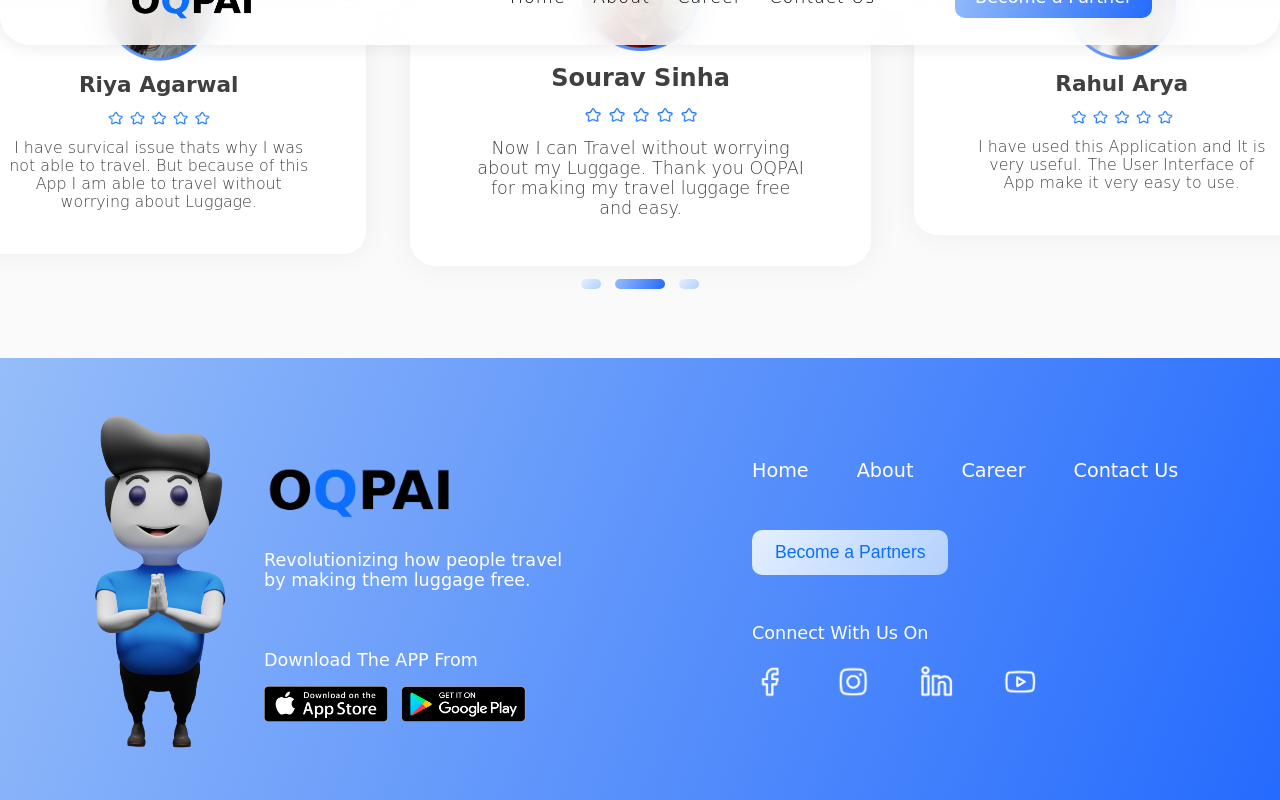
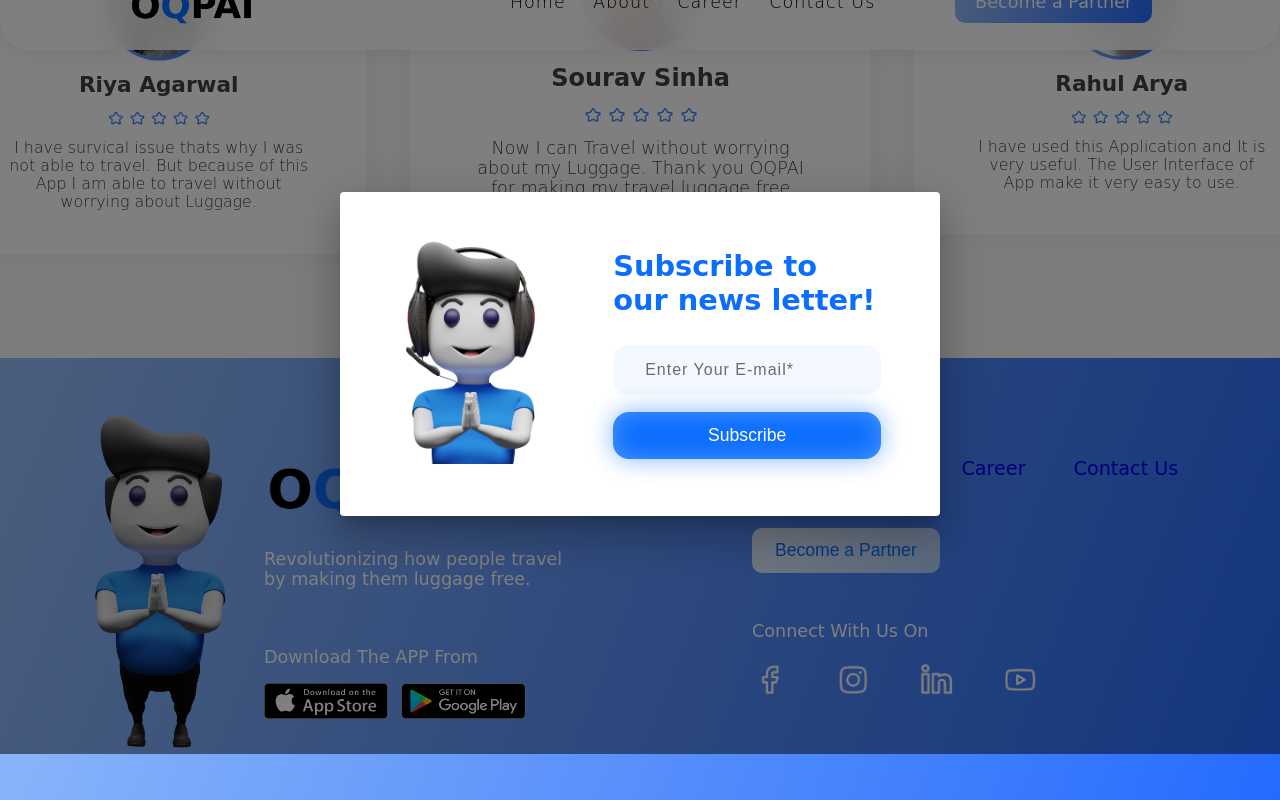
Before and after one commit to 2020devanshu/systemdesign_oqpai, a React (Vite) app: page / in a window 1280 px wide. Both pictures are taken after a click on the picture 326 px from the left and 5431 px from the top of the page. Shown: the part 4728-5528 px from the top of the page. Built offline with nearby package versions, Linux system fonts and the light colour scheme; a web font is replaced by a local one.

Commit message:
Bugs fixed

```diff
--- a/src/components/Footer.jsx
+++ b/src/components/Footer.jsx
@@ -1,4 +1,4 @@
-import React from 'react'
+import React, { useEffect, useState, useRef } from 'react'
 import appstore from '../assets/welcome/app_store.png';
 import googleplay from '../assets/welcome/google_play.png';
 import thankYou from '../assets/thank_you.png';
@@ -8,11 +8,26 @@
 import Youtube from '../assets/footer/Youtube.png';
 import logo from '../assets/logo.png'
 import '../styles/Footer.scss'
+import Model from '../components/Model';
 
 const Footer = () => {
+
+    const text = useRef();
+    const [model, setModel] = useState(false);
+
+    const openModel = () => {
+        console.log('Reached')
+        setModel(true);
+    }
+
+    const closeModel = () => {
+        setModel(false);
+    }
+
     return (
         <footer>
             <div className="footer-mobile__content">
+            <Model closeModel={closeModel} open={model} />
                 <ul className="links">
                     <li><a href="/">Home</a></li>
                     <li><a href="/">About</a></li>
@@ -27,8 +42,10 @@
                 <div className="footer-appLinks__container">
                     <p>Download The APP From</p>
                     <div className="footer-app__download">
-                        <img src={appstore} alt="Apple Store" />
-                        <img src={googleplay} alt="Google Play Store" />
+                        <a>
+                    <img onClick={openModel} src={appstore} alt="Apple Store" />
+                    <img onClick={openModel} src={googleplay} alt="Google PlayStore" />
+                    </a>
                     </div>
                 </div>
                 <div className="footer-social-links">
@@ -49,29 +66,33 @@
                     <div className="footer-appLinks__container">
                         <p>Download The APP From</p>
                         <div className="footer-app__download">
-                            <img src={appstore} alt="Apple Store" />
-                            <img src={googleplay} alt="Google Play Store" />
+                        <a>
+                        <img onClick={openModel} src={appstore} alt="Apple Store" />
+                        <img onClick={openModel} src={googleplay} alt="Google PlayStore" />
+                        </a>
                         </div>
                     </div>
                 </div>
             </div>
             <div className="oqpai-footer__colRight">
-                <ul className="footer-links">
-                    <li>Home</li>
-                    <li>About</li>
-                    <li>Career</li>
-                    <li>Contact Us</li>
+            <ul className="footer-links">
+                    <li><a href="/">Home</a></li>
+                    <li><a href="/#/about">About</a></li>
+                    <li><a href="/#/career">Career</a></li>
+                    <li><a href="/#/contact-us">Contact Us</a></li>
                 </ul>
                 <div>
-                    <button className='footer-button'>Become a Partners</button>
+                <a href="/#/partner">
+              <button className='footer-button'>Become a Partner</button>
+              </a>
                 </div>
                 <div className="footer-connect">
                     <p>Connect With Us On</p>
                     <div className="footer-social-links">
-                        <img src={Facebook} alt="Facebook" />
-                        <img src={Instagram} alt="Facebook" />
-                        <img src={Linkedin} alt="Facebook" />
-                        <img src={Youtube} alt="Facebook" />
+                        <a href="https://www.facebook.com/oqpaisystem" target="_blank" rel="noopener noreferrer"><img src={Facebook} alt="Facebook" /></a>
+                        <a href="https://www.instagram.com/oqpaiofficial/?hl=en" target="_blank" rel="noopener noreferrer"><img src={Instagram} alt="Instagram" /></a>
+                        <a href="https://www.linkedin.com/company/oqpai/" target="_blank" rel="noopener noreferrer"><img src={Linkedin} alt="Linkedin" /></a>
+                        <a href="https://www.youtube.com/channel/UCCzkm8VwHBZGjFB--E0QsMw" target="_blank" rel="noopener noreferrer"><img src={Youtube} alt="Youtube" /></a>
                     </div>
                 </div>
             </div>
--- a/src/components/Model.jsx
+++ b/src/components/Model.jsx
@@ -1,9 +1,34 @@
 import { Dialog } from '@material-ui/core';
-import React from 'react';
+import React, { useState } from 'react'
 import support from '../assets/contact/support.png';
 import '../styles/components/Model.scss';
+import { database } from '../firebase/firebase';
+import { collection, addDoc } from "firebase/firestore";
 
 const Model = ({ closeModel, open }) => {
+
+    const [email, setEmail] = useState("");
+    const [loading, setLoading] = useState(false);
+
+    const buttonclick = async (e) => {
+        e.preventDefault();
+        setLoading(true)
+
+        await addDoc(collection(database, 'NewsLetter'), {
+            email,
+        }).then((response) => {
+            setLoading(false)
+            setEmail("");
+            alert("Thank you! We will notify you once our service is available in your area.");
+
+        }).catch(err => {
+            setLoading(false)
+            setEmail("");
+            alert("Something went wrong!");
+        });
+
+    }
+
     return (
         <div>
             <Dialog onClose={closeModel} open={open}>
@@ -14,8 +39,8 @@
                     </div>
                     <div className="right-content">
                         <h1>Subscribe to our news letter!</h1>
-                        <input type="text" placeholder='Enter Your E-mail' />
-                        <button>Subscribe</button>
+                        <input value={email} onChange={(e) => setEmail(e.target.value)} type="email" pattern="^([a-zA-Z0-9_\-\.]+)@((\[[0-9]{1,3}\.[0-9]{1,3}\.[0-9]{1,3}\.)|(([a-zA-Z0-9\-]+\.)+))([a-zA-Z]{2,4}|[0-9]{1,3})(\]?)$" placeholder='Enter Your E-mail*' required />
+                        <button onClick = {buttonclick}>Subscribe</button>
                     </div>
                 </div>
             </Dialog>
@@ -23,4 +48,5 @@
     )
 }
 
+
 export default Model
--- a/src/views/Career.jsx
+++ b/src/views/Career.jsx
@@ -98,7 +98,9 @@
         <div className="intro-content">
           <p className='hashtag'>#GrowWithUs</p>
           <p className='header'>It's your time to <strong>O<span>Q</span>PAI</strong> a seat towards learning and success!</p>
+          <a href = "https://docs.google.com/forms/d/e/1FAIpQLSd1K5Dcr7HS6JDI4Kv2kirlO3dhHQ4EgQ-iHAATbovGvbJr8Q/viewform" target="_blank" rel="noopener noreferrer">
           <button className='view-opening'>View Openings</button>
+          </a>
         </div>
       </div>
       <div className="oqpai-career__luggage">
@@ -182,17 +184,23 @@
           <div className="card sfirst">
             <img src={job1} alt="Job 1" />
             <h4>Marketing</h4>
+            <a href = "https://docs.google.com/forms/d/e/1FAIpQLSd1K5Dcr7HS6JDI4Kv2kirlO3dhHQ4EgQ-iHAATbovGvbJr8Q/viewform" target="_blank" rel="noopener noreferrer">
             <button className='appy-button'>Apply Now</button>
+            </a>
           </div>
           <div className="card second">
             <img src={job2} alt="Job 2" />
             <h4>Graphic</h4>
+            <a href = "https://docs.google.com/forms/d/e/1FAIpQLSd1K5Dcr7HS6JDI4Kv2kirlO3dhHQ4EgQ-iHAATbovGvbJr8Q/viewform" target="_blank" rel="noopener noreferrer">
             <button className='appy-button'>Apply Now</button>
+            </a>
           </div>
           <div id='card' className="card third">
             <img src={job3} alt="Job 3" />
             <h4>Development</h4>
+            <a href = "https://docs.google.com/forms/d/e/1FAIpQLSd1K5Dcr7HS6JDI4Kv2kirlO3dhHQ4EgQ-iHAATbovGvbJr8Q/viewform" target="_blank" rel="noopener noreferrer">
             <button className='appy-button'>Apply Now</button>
+            </a>
           </div>
         </OwlCarousel>
       </section>
@@ -243,17 +251,19 @@
       </section>
       <section className="oqpai-community">
         <h2>Join Our Team To Work At the Most <span>chilled</span> Company ever</h2>
+        <a href = "https://docs.google.com/forms/d/e/1FAIpQLSd1K5Dcr7HS6JDI4Kv2kirlO3dhHQ4EgQ-iHAATbovGvbJr8Q/viewform" target="_blank" rel="noopener noreferrer">
         <button className='view-opening'>View Openings</button>
+        </a>
       </section>
       <section className="oqpai-connect">
         <h1 className='header'>
           Connect with us on
         </h1>
         <div className="social-links">
-          <img src={Facebook} alt="Facebook" />
-          <img src={Instagram} alt="Facebook" />
-          <img src={Linkedin} alt="Facebook" />
-          <img src={Youtube} alt="Facebook" />
+        <a href="https://www.facebook.com/oqpaisystem" target="_blank" rel="noopener noreferrer"><img src={Facebook} alt="Facebook" /></a>
+        <a href="https://www.instagram.com/oqpaiofficial/?hl=en" target="_blank" rel="noopener noreferrer"><img src={Instagram} alt="Instagram" /></a>
+        <a href="https://www.linkedin.com/company/oqpai/" target="_blank" rel="noopener noreferrer"><img src={Linkedin} alt="Linkedin" /></a>
+        <a href="https://www.youtube.com/channel/UCCzkm8VwHBZGjFB--E0QsMw" target="_blank" rel="noopener noreferrer"><img src={Youtube} alt="Youtube" /></a>
         </div>
       </section>
     </div>
--- a/src/views/Contact.jsx
+++ b/src/views/Contact.jsx
@@ -1,11 +1,24 @@
-import React, { useState } from 'react'
+import React, { useEffect, useState, useRef } from 'react'
 import '../styles/Contact.scss'
 import callIcon from '../assets/contact/call.png';
 import support from '../assets/contact/support.png';
 import { database } from '../firebase/firebase';
 import { collection, addDoc } from "firebase/firestore";
+import Model from '../components/Model';
 
 const Contact = () => {
+
+    const text = useRef();
+    const [model, setModel] = useState(false);
+
+    const openModel = () => {
+        console.log('Reached')
+        setModel(true);
+    }
+
+    const closeModel = () => {
+        setModel(false);
+    }
 
     const [name, setName] = useState("");
     const [email, setEmail] = useState("");
@@ -13,28 +26,28 @@
     const [loading, setLoading] = useState(false);
     const [selected, setSelected] = useState(null);
 
-    const faqData = [
-        {
-            question: "Lorem ipsum dolor sit amet, consectetur adipiscing elit?",
-            answer: "Lorem ipsum dolor sit amet, consectetur adipiscing elit. Lacus, volutpat, congue in sagittis. Nulla eget suspendisse mattis vulputate eu adipiscing in venenatis.o, malesuada sceler"
-        },
-        {
-            question: "Lorem ipsum dolor sit amet, consectetur adipiscing elit?",
-            answer: "Lorem ipsum dolor sit amet, consectetur adipiscing elit. Lacus, volutpat, congue in sagittis. Nulla eget suspendisse mattis vulputate eu adipiscing in venenatis.o, malesuada sceler"
-        },
-        {
-            question: "Lorem ipsum dolor sit amet, consectetur adipiscing elit?",
-            answer: "Lorem ipsum dolor sit amet, consectetur adipiscing elit. Lacus, volutpat, congue in sagittis. Nulla eget suspendisse mattis vulputate eu adipiscing in venenatis.o, malesuada sceler"
-        },
-        {
-            question: "Lorem ipsum dolor sit amet, consectetur adipiscing elit?",
-            answer: "Lorem ipsum dolor sit amet, consectetur adipiscing elit. Lacus, volutpat, congue in sagittis. Nulla eget suspendisse mattis vulputate eu adipiscing in venenatis.o, malesuada sceler"
-        },
-        {
-            question: "Lorem ipsum dolor sit amet, consectetur adipiscing elit?",
-            answer: "Lorem ipsum dolor sit amet, consectetur adipiscing elit. Lacus, volutpat, congue in sagittis. Nulla eget suspendisse mattis vulputate eu adipiscing in venenatis.o, malesuada sceler"
-        },
-    ];
+    // const faqData = [
+    //     {
+    //         question: "Lorem ipsum dolor sit amet, consectetur adipiscing elit?",
+    //         answer: "Lorem ipsum dolor sit amet, consectetur adipiscing elit. Lacus, volutpat, congue in sagittis. Nulla eget suspendisse mattis vulputate eu adipiscing in venenatis.o, malesuada sceler"
+    //     },
+    //     {
+    //         question: "Lorem ipsum dolor sit amet, consectetur adipiscing elit?",
+    //         answer: "Lorem ipsum dolor sit amet, consectetur adipiscing elit. Lacus, volutpat, congue in sagittis. Nulla eget suspendisse mattis vulputate eu adipiscing in venenatis.o, malesuada sceler"
+    //     },
+    //     {
+    //         question: "Lorem ipsum dolor sit amet, consectetur adipiscing elit?",
+    //         answer: "Lorem ipsum dolor sit amet, consectetur adipiscing elit. Lacus, volutpat, congue in sagittis. Nulla eget suspendisse mattis vulputate eu adipiscing in venenatis.o, malesuada sceler"
+    //     },
+    //     {
+    //         question: "Lorem ipsum dolor sit amet, consectetur adipiscing elit?",
+    //         answer: "Lorem ipsum dolor sit amet, consectetur adipiscing elit. Lacus, volutpat, congue in sagittis. Nulla eget suspendisse mattis vulputate eu adipiscing in venenatis.o, malesuada sceler"
+    //     },
+    //     {
+    //         question: "Lorem ipsum dolor sit amet, consectetur adipiscing elit?",
+    //         answer: "Lorem ipsum dolor sit amet, consectetur adipiscing elit. Lacus, volutpat, congue in sagittis. Nulla eget suspendisse mattis vulputate eu adipiscing in venenatis.o, malesuada sceler"
+    //     },
+    // ];
 
     const submitForm = async (e) => {
         e.preventDefault();
@@ -68,6 +81,7 @@
 
     return (
         <div className="oqpai-contact">
+            <Model closeModel={closeModel} open={model} />
             <section className="oqpai-contact__intro">
                 <div className="contact-intro">
                     <div className="content-left">
@@ -123,7 +137,9 @@
             </section>
             <section className='oqpai-contact__download'>
                 <h3>Store Luggage anytime, anywhere with <br />OQPAI</h3>
-                <button className="download_button">Download</button>
+                <a>
+                <button className="download_button" onClick={openModel}>Download</button>
+                </a>
             </section>
         </div>
     )
--- a/src/views/Partner.jsx
+++ b/src/views/Partner.jsx
@@ -1,20 +1,28 @@
-import React, { useState } from 'react';
+import React, { useEffect, useState, useRef } from 'react'
 import OwlCarousel from 'react-owl-carousel';
 import 'owl.carousel/dist/assets/owl.carousel.css';
 import 'owl.carousel/dist/assets/owl.theme.default.css';
 import '../styles/Partner.scss';
 import intro1 from '../assets/partner/intro/1.png';
 import intro2 from '../assets/partner/intro/2.png';
-import delivery1 from '../assets/partner/delivery/1.png';
-import delivery2 from '../assets/partner/delivery/2.png';
-import delivery3 from '../assets/partner/delivery/3.png';
-import storage1 from '../assets/partner/storage/1.png';
-import storage2 from '../assets/partner/storage/2.png';
-import storage3 from '../assets/partner/storage/3.png';
 import { database } from '../firebase/firebase';
 import { collection, addDoc } from "firebase/firestore";
+import Model from '../components/Model';
 
 const Partner = () => {
+
+    const text = useRef();
+    const [model, setModel] = useState(false);
+
+    const openModel = () => {
+        console.log('Reached')
+        setModel(true);
+    }
+
+    const closeModel = () => {
+        setModel(false);
+    }
+
     const [name, setName] = useState("");
     const [number, setNumber] = useState("");
     const [email, setEmail] = useState("");
@@ -116,6 +124,7 @@
     }
     return (
         <div className='oqpai-partner'>
+            <Model closeModel={closeModel} open={model} />
             {/* <section className="oqpai-partner__intro">
                 <div className="intro-content">
                     <h1>With <div className='logo'>O<span>Q</span>PAI</div> you can become</h1>
@@ -218,7 +227,9 @@
             </section>
             <section className='oqpai-partner__download'>
                 <h3>Store Luggage anytime, anywhere with <br />OQPAI</h3>
-                <button className="download_button">Download</button>
+                <a>
+                <button className="download_button" onClick={openModel}>Download</button>
+                </a>
             </section>
         </div>
     )
```
Also changed, not shown: 1 other file (tests, documents, lock files or other folders).
